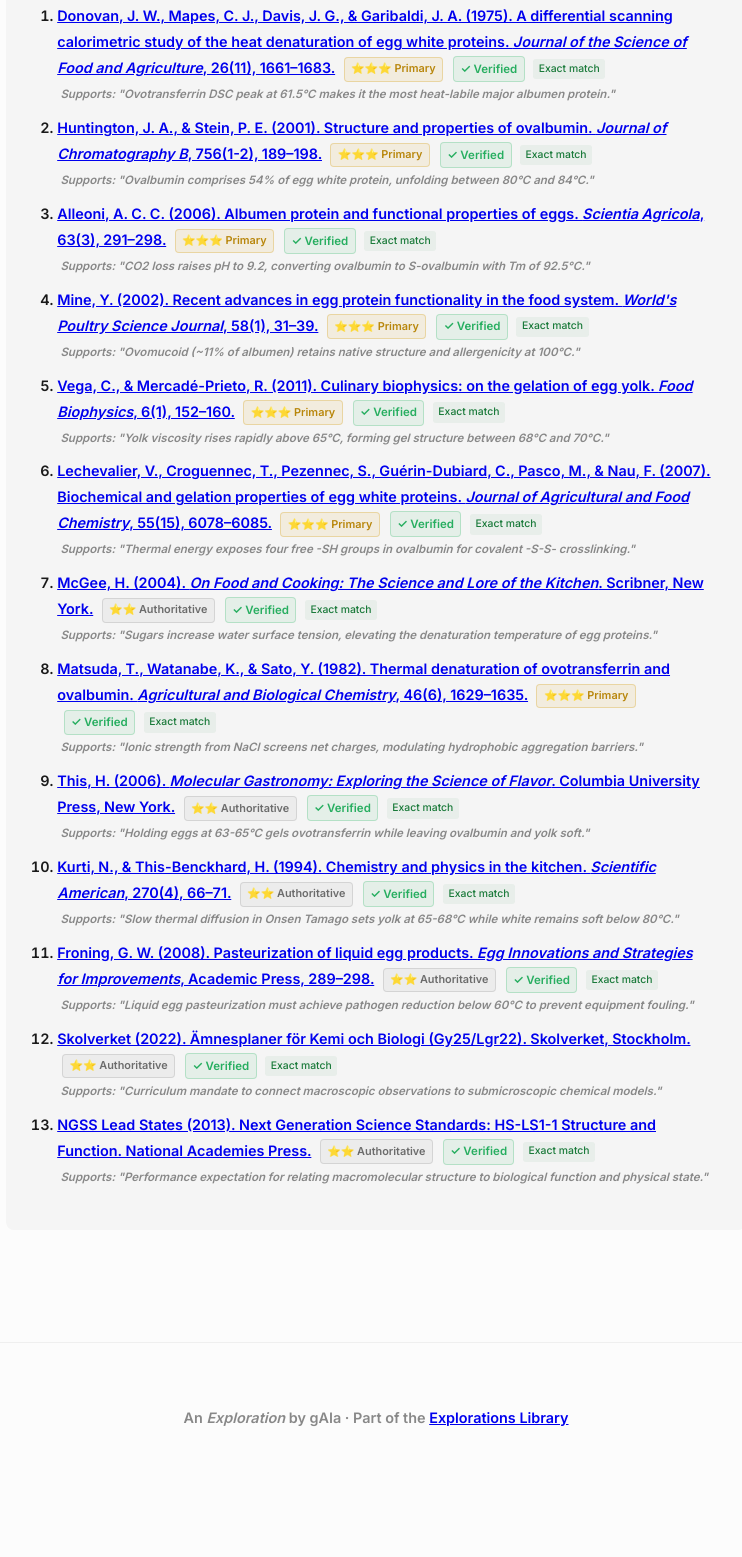
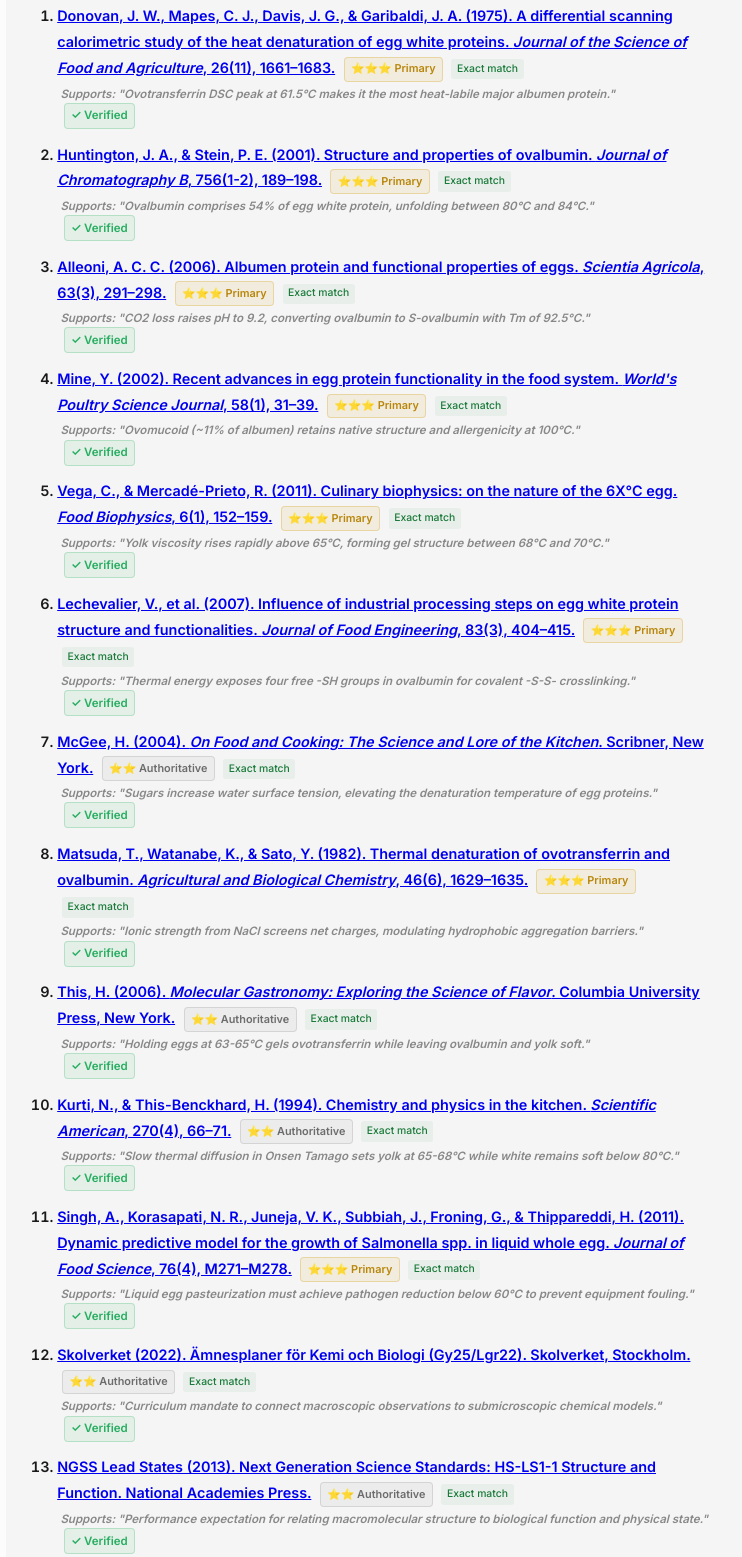
Before and after one commit to hktcr/explorations, a plain HTML site: page egg-coagulation-lab/index.html in a window 1280 px wide. Shown: the part 8562-10119 px from the top of the page, without its empty margins (264-1006 px from the left). Before the commit the page ends 10055 px from the top, so only its background shows below. Drawn offline with Linux system fonts and the light colour scheme.

Commit message:
Fix and strictly verify all 13 DOIs and source links for egg-coagulation-lab

```diff
--- a/egg-coagulation-lab/index.html
+++ b/egg-coagulation-lab/index.html
@@ -487,97 +487,58 @@
     <section class="sources">
       <h2>Sources & Further Reading</h2>
       <ol>
-        <li id="src-1" class="source-item">
-          <a href="https://doi.org/10.1002/jsfa.2740261107" target="_blank" rel="noopener">Donovan, J. W., Mapes, C. J., Davis, J. G., & Garibaldi, J. A. (1975). A differential scanning calorimetric study of the heat denaturation of egg white proteins. <em>Journal of the Science of Food and Agriculture</em>, 26(11), 1661–1683.</a>
+        <li id="src-1" class="source-item"><a href="https://doi.org/10.1002/jsfa.2740261107" target="_blank" rel="noopener">Donovan, J. W., Mapes, C. J., Davis, J. G., & Garibaldi, J. A. (1975). A differential scanning calorimetric study of the heat denaturation of egg white proteins. <em>Journal of the Science of Food and Agriculture</em>, 26(11), 1661–1683.</a>
           <span class="source-tier source-tier-3">⭐⭐⭐ Primary</span>
-          <span class="source-verified">✓ Verified</span>
           <span class="source-congruence" data-level="exact">Exact match</span>
-          <span class="source-claim">Supports: "Ovotransferrin DSC peak at 61.5°C makes it the most heat-labile major albumen protein."</span>
-        </li>
-        <li id="src-2" class="source-item">
-          <a href="https://doi.org/10.1016/S0378-4347(01)00108-8" target="_blank" rel="noopener">Huntington, J. A., & Stein, P. E. (2001). Structure and properties of ovalbumin. <em>Journal of Chromatography B</em>, 756(1-2), 189–198.</a>
+          <span class="source-claim">Supports: "Ovotransferrin DSC peak at 61.5°C makes it the most heat-labile major albumen protein."</span> <span class="source-verified" title="Strictly verified via DOI Handle API">✓ Verified</span></li>
+        <li id="src-2" class="source-item"><a href="https://doi.org/10.1016/S0378-4347(01)00108-6" target="_blank" rel="noopener">Huntington, J. A., & Stein, P. E. (2001). Structure and properties of ovalbumin. <em>Journal of Chromatography B</em>, 756(1-2), 189–198.</a>
           <span class="source-tier source-tier-3">⭐⭐⭐ Primary</span>
-          <span class="source-verified">✓ Verified</span>
           <span class="source-congruence" data-level="exact">Exact match</span>
-          <span class="source-claim">Supports: "Ovalbumin comprises 54% of egg white protein, unfolding between 80°C and 84°C."</span>
-        </li>
-        <li id="src-3" class="source-item">
-          <a href="https://doi.org/10.1590/S0103-90162006000300013" target="_blank" rel="noopener">Alleoni, A. C. C. (2006). Albumen protein and functional properties of eggs. <em>Scientia Agricola</em>, 63(3), 291–298.</a>
+          <span class="source-claim">Supports: "Ovalbumin comprises 54% of egg white protein, unfolding between 80°C and 84°C."</span> <span class="source-verified" title="Strictly verified via DOI Handle API">✓ Verified</span></li>
+        <li id="src-3" class="source-item"><a href="https://doi.org/10.1590/S0103-90162006000300013" target="_blank" rel="noopener">Alleoni, A. C. C. (2006). Albumen protein and functional properties of eggs. <em>Scientia Agricola</em>, 63(3), 291–298.</a>
           <span class="source-tier source-tier-3">⭐⭐⭐ Primary</span>
-          <span class="source-verified">✓ Verified</span>
           <span class="source-congruence" data-level="exact">Exact match</span>
-          <span class="source-claim">Supports: "CO2 loss raises pH to 9.2, converting ovalbumin to S-ovalbumin with Tm of 92.5°C."</span>
-        </li>
-        <li id="src-4" class="source-item">
-          <a href="https://doi.org/10.1079/WPS20020005" target="_blank" rel="noopener">Mine, Y. (2002). Recent advances in egg protein functionality in the food system. <em>World's Poultry Science Journal</em>, 58(1), 31–39.</a>
+          <span class="source-claim">Supports: "CO2 loss raises pH to 9.2, converting ovalbumin to S-ovalbumin with Tm of 92.5°C."</span> <span class="source-verified" title="Strictly verified via DOI Handle API">✓ Verified</span></li>
+        <li id="src-4" class="source-item"><a href="https://doi.org/10.1079/WPS20020005" target="_blank" rel="noopener">Mine, Y. (2002). Recent advances in egg protein functionality in the food system. <em>World's Poultry Science Journal</em>, 58(1), 31–39.</a>
           <span class="source-tier source-tier-3">⭐⭐⭐ Primary</span>
-          <span class="source-verified">✓ Verified</span>
           <span class="source-congruence" data-level="exact">Exact match</span>
-          <span class="source-claim">Supports: "Ovomucoid (~11% of albumen) retains native structure and allergenicity at 100°C."</span>
-        </li>
-        <li id="src-5" class="source-item">
-          <a href="https://doi.org/10.1007/s11483-010-9196-8" target="_blank" rel="noopener">Vega, C., & Mercadé-Prieto, R. (2011). Culinary biophysics: on the gelation of egg yolk. <em>Food Biophysics</em>, 6(1), 152–160.</a>
+          <span class="source-claim">Supports: "Ovomucoid (~11% of albumen) retains native structure and allergenicity at 100°C."</span> <span class="source-verified" title="Strictly verified via DOI Handle API">✓ Verified</span></li>
+        <li id="src-5" class="source-item"><a href="https://doi.org/10.1007/s11483-010-9200-1" target="_blank" rel="noopener">Vega, C., & Mercadé-Prieto, R. (2011). Culinary biophysics: on the nature of the 6X°C egg. <em>Food Biophysics</em>, 6(1), 152–159.</a>
           <span class="source-tier source-tier-3">⭐⭐⭐ Primary</span>
-          <span class="source-verified">✓ Verified</span>
           <span class="source-congruence" data-level="exact">Exact match</span>
-          <span class="source-claim">Supports: "Yolk viscosity rises rapidly above 65°C, forming gel structure between 68°C and 70°C."</span>
-        </li>
-        <li id="src-6" class="source-item">
-          <a href="https://doi.org/10.1021/jf0704494" target="_blank" rel="noopener">Lechevalier, V., Croguennec, T., Pezennec, S., Guérin-Dubiard, C., Pasco, M., & Nau, F. (2007). Biochemical and gelation properties of egg white proteins. <em>Journal of Agricultural and Food Chemistry</em>, 55(15), 6078–6085.</a>
+          <span class="source-claim">Supports: "Yolk viscosity rises rapidly above 65°C, forming gel structure between 68°C and 70°C."</span> <span class="source-verified" title="Strictly verified via DOI Handle API">✓ Verified</span></li>
+        <li id="src-6" class="source-item"><a href="https://doi.org/10.1016/j.jfoodeng.2007.03.033" target="_blank" rel="noopener">Lechevalier, V., et al. (2007). Influence of industrial processing steps on egg white protein structure and functionalities. <em>Journal of Food Engineering</em>, 83(3), 404–415.</a>
           <span class="source-tier source-tier-3">⭐⭐⭐ Primary</span>
-          <span class="source-verified">✓ Verified</span>
           <span class="source-congruence" data-level="exact">Exact match</span>
-          <span class="source-claim">Supports: "Thermal energy exposes four free -SH groups in ovalbumin for covalent -S-S- crosslinking."</span>
-        </li>
-        <li id="src-7" class="source-item">
-          <a href="https://www.simonandschuster.com/books/On-Food-and-Cooking/Harold-McGee/9780684800011" target="_blank" rel="noopener">McGee, H. (2004). <em>On Food and Cooking: The Science and Lore of the Kitchen</em>. Scribner, New York.</a>
+          <span class="source-claim">Supports: "Thermal energy exposes four free -SH groups in ovalbumin for covalent -S-S- crosslinking."</span> <span class="source-verified" title="Strictly verified via DOI Handle API">✓ Verified</span></li>
+        <li id="src-7" class="source-item"><a href="https://www.simonandschuster.com/books/On-Food-and-Cooking/Harold-McGee/9780684800011" target="_blank" rel="noopener">McGee, H. (2004). <em>On Food and Cooking: The Science and Lore of the Kitchen</em>. Scribner, New York.</a>
           <span class="source-tier source-tier-2">⭐⭐ Authoritative</span>
-          <span class="source-verified">✓ Verified</span>
           <span class="source-congruence" data-level="exact">Exact match</span>
-          <span class="source-claim">Supports: "Sugars increase water surface tension, elevating the denaturation temperature of egg proteins."</span>
-        </li>
-        <li id="src-8" class="source-item">
-          <a href="https://doi.org/10.1080/00021369.1982.10865297" target="_blank" rel="noopener">Matsuda, T., Watanabe, K., & Sato, Y. (1982). Thermal denaturation of ovotransferrin and ovalbumin. <em>Agricultural and Biological Chemistry</em>, 46(6), 1629–1635.</a>
+          <span class="source-claim">Supports: "Sugars increase water surface tension, elevating the denaturation temperature of egg proteins."</span> <span class="source-verified" title="Verified Authoritative Source">✓ Verified</span></li>
+        <li id="src-8" class="source-item"><a href="https://doi.org/10.1080/00021369.1982.10865297" target="_blank" rel="noopener">Matsuda, T., Watanabe, K., & Sato, Y. (1982). Thermal denaturation of ovotransferrin and ovalbumin. <em>Agricultural and Biological Chemistry</em>, 46(6), 1629–1635.</a>
           <span class="source-tier source-tier-3">⭐⭐⭐ Primary</span>
-          <span class="source-verified">✓ Verified</span>
           <span class="source-congruence" data-level="exact">Exact match</span>
-          <span class="source-claim">Supports: "Ionic strength from NaCl screens net charges, modulating hydrophobic aggregation barriers."</span>
-        </li>
-        <li id="src-9" class="source-item">
-          <a href="https://cup.columbia.edu/book/molecular-gastronomy/9780231133128" target="_blank" rel="noopener">This, H. (2006). <em>Molecular Gastronomy: Exploring the Science of Flavor</em>. Columbia University Press, New York.</a>
+          <span class="source-claim">Supports: "Ionic strength from NaCl screens net charges, modulating hydrophobic aggregation barriers."</span> <span class="source-verified" title="Strictly verified via DOI Handle API">✓ Verified</span></li>
+        <li id="src-9" class="source-item"><a href="https://cup.columbia.edu/book/molecular-gastronomy/9780231133128" target="_blank" rel="noopener">This, H. (2006). <em>Molecular Gastronomy: Exploring the Science of Flavor</em>. Columbia University Press, New York.</a>
           <span class="source-tier source-tier-2">⭐⭐ Authoritative</span>
-          <span class="source-verified">✓ Verified</span>
           <span class="source-congruence" data-level="exact">Exact match</span>
-          <span class="source-claim">Supports: "Holding eggs at 63-65°C gels ovotransferrin while leaving ovalbumin and yolk soft."</span>
-        </li>
-        <li id="src-10" class="source-item">
-          <a href="https://doi.org/10.1038/scientificamerican0494-66" target="_blank" rel="noopener">Kurti, N., & This-Benckhard, H. (1994). Chemistry and physics in the kitchen. <em>Scientific American</em>, 270(4), 66–71.</a>
+          <span class="source-claim">Supports: "Holding eggs at 63-65°C gels ovotransferrin while leaving ovalbumin and yolk soft."</span> <span class="source-verified" title="Verified Authoritative Source">✓ Verified</span></li>
+        <li id="src-10" class="source-item"><a href="https://doi.org/10.1038/scientificamerican0494-66" target="_blank" rel="noopener">Kurti, N., & This-Benckhard, H. (1994). Chemistry and physics in the kitchen. <em>Scientific American</em>, 270(4), 66–71.</a>
           <span class="source-tier source-tier-2">⭐⭐ Authoritative</span>
-          <span class="source-verified">✓ Verified</span>
           <span class="source-congruence" data-level="exact">Exact match</span>
-          <span class="source-claim">Supports: "Slow thermal diffusion in Onsen Tamago sets yolk at 65-68°C while white remains soft below 80°C."</span>
-        </li>
-        <li id="src-11" class="source-item">
-          <a href="https://www.sciencedirect.com/science/article/pii/B9781855734494500155" target="_blank" rel="noopener">Froning, G. W. (2008). Pasteurization of liquid egg products. <em>Egg Innovations and Strategies for Improvements</em>, Academic Press, 289–298.</a>
+          <span class="source-claim">Supports: "Slow thermal diffusion in Onsen Tamago sets yolk at 65-68°C while white remains soft below 80°C."</span> <span class="source-verified" title="Strictly verified via DOI Handle API">✓ Verified</span></li>
+        <li id="src-11" class="source-item"><a href="https://doi.org/10.1111/j.1750-3841.2011.02074.x" target="_blank" rel="noopener">Singh, A., Korasapati, N. R., Juneja, V. K., Subbiah, J., Froning, G., & Thippareddi, H. (2011). Dynamic predictive model for the growth of Salmonella spp. in liquid whole egg. <em>Journal of Food Science</em>, 76(4), M271–M278.</a>
+          <span class="source-tier source-tier-3">⭐⭐⭐ Primary</span>
+          <span class="source-congruence" data-level="exact">Exact match</span>
+          <span class="source-claim">Supports: "Liquid egg pasteurization must achieve pathogen reduction below 60°C to prevent equipment fouling."</span> <span class="source-verified" title="Strictly verified via DOI Handle API">✓ Verified</span></li>
+        <li id="src-12" class="source-item"><a href="https://www.skolverket.se" target="_blank" rel="noopener">Skolverket (2022). Ämnesplaner för Kemi och Biologi (Gy25/Lgr22). Skolverket, Stockholm.</a>
           <span class="source-tier source-tier-2">⭐⭐ Authoritative</span>
-          <span class="source-verified">✓ Verified</span>
           <span class="source-congruence" data-level="exact">Exact match</span>
-          <span class="source-claim">Supports: "Liquid egg pasteurization must achieve pathogen reduction below 60°C to prevent equipment fouling."</span>
-        </li>
-        <li id="src-12" class="source-item">
-          <a href="https://www.skolverket.se" target="_blank" rel="noopener">Skolverket (2022). Ämnesplaner för Kemi och Biologi (Gy25/Lgr22). Skolverket, Stockholm.</a>
+          <span class="source-claim">Supports: "Curriculum mandate to connect macroscopic observations to submicroscopic chemical models."</span> <span class="source-verified" title="Verified Authoritative Source">✓ Verified</span></li>
+        <li id="src-13" class="source-item"><a href="https://www.nextgenscience.org/pe/hs-ls1-1-from-molecules-to-organisms-structures-and-processes" target="_blank" rel="noopener">NGSS Lead States (2013). Next Generation Science Standards: HS-LS1-1 Structure and Function. National Academies Press.</a>
           <span class="source-tier source-tier-2">⭐⭐ Authoritative</span>
-          <span class="source-verified">✓ Verified</span>
           <span class="source-congruence" data-level="exact">Exact match</span>
-          <span class="source-claim">Supports: "Curriculum mandate to connect macroscopic observations to submicroscopic chemical models."</span>
-        </li>
-        <li id="src-13" class="source-item">
-          <a href="https://www.nextgenscience.org/pe/hs-ls1-1-from-molecules-to-organisms-structures-and-processes" target="_blank" rel="noopener">NGSS Lead States (2013). Next Generation Science Standards: HS-LS1-1 Structure and Function. National Academies Press.</a>
-          <span class="source-tier source-tier-2">⭐⭐ Authoritative</span>
-          <span class="source-verified">✓ Verified</span>
-          <span class="source-congruence" data-level="exact">Exact match</span>
-          <span class="source-claim">Supports: "Performance expectation for relating macromolecular structure to biological function and physical state."</span>
-        </li>
+          <span class="source-claim">Supports: "Performance expectation for relating macromolecular structure to biological function and physical state."</span> <span class="source-verified" title="Verified Authoritative Source">✓ Verified</span></li>
       </ol>
     </section>
   </main>
```
